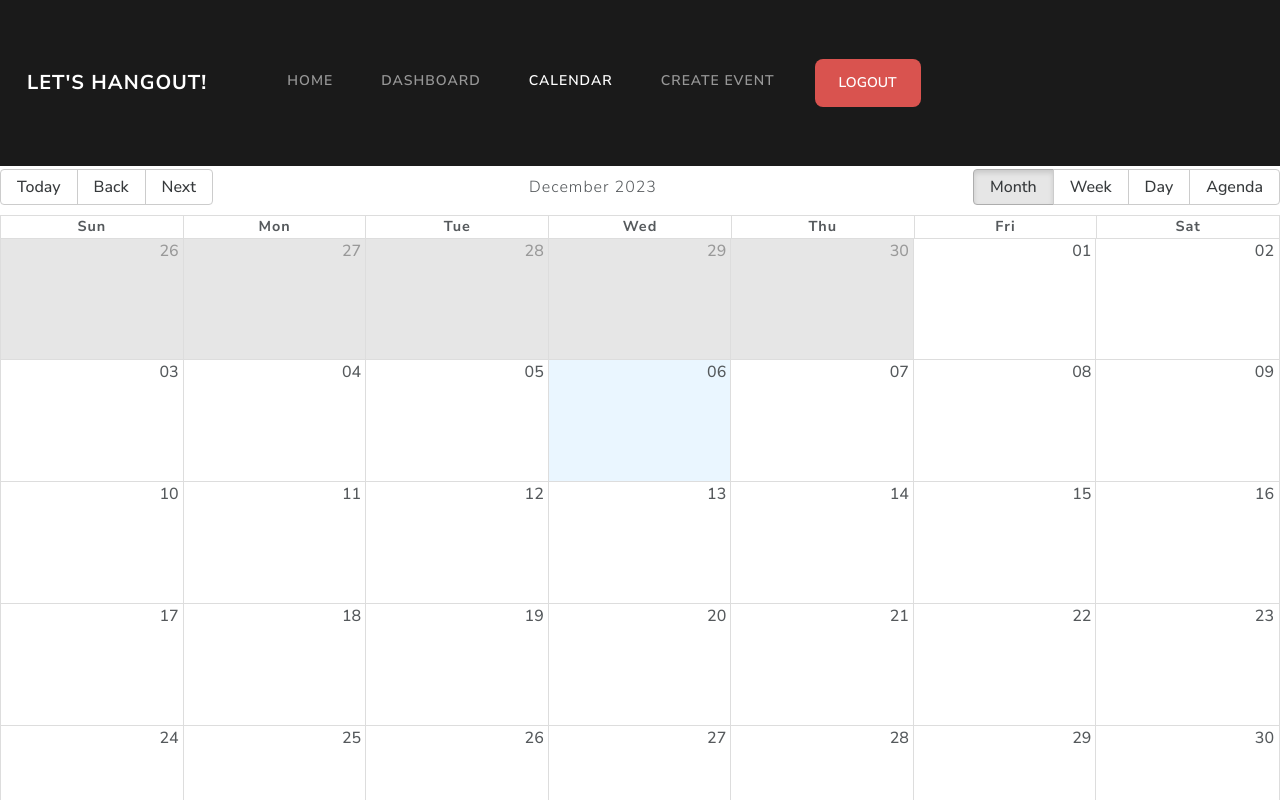
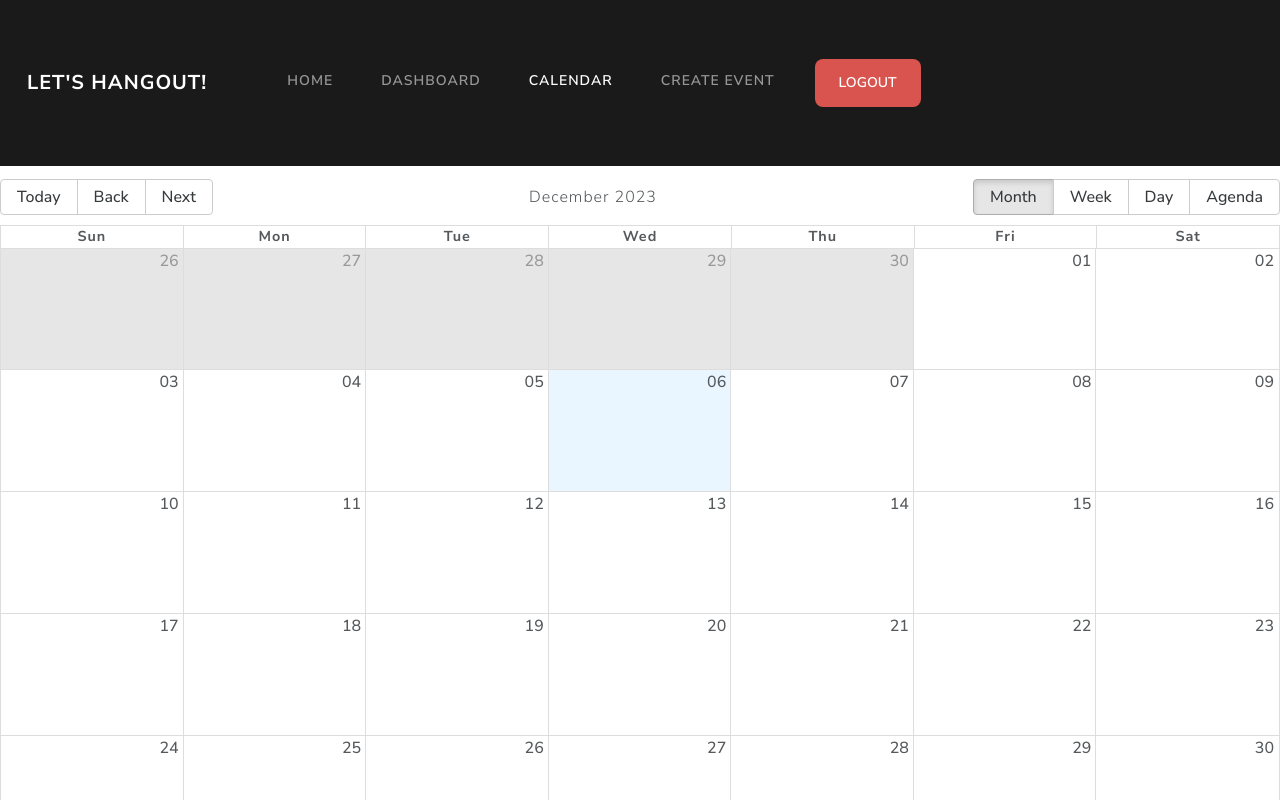
Before and after one commit to SPerrott22/lets-hangout, a React (Vite) app in the folder front-end/: page /calendar in a window 1280 px wide. Shown: the top 800 px of the page. Built offline with nearby package versions, Linux system fonts and the light colour scheme; no server answers; sample sign-in values are in the browser's storage.

Commit message:
Adjust spacing of calendar header from the site header

```diff
--- a/front-end/pages/Calendar.css
+++ b/front-end/pages/Calendar.css
@@ -2,19 +2,21 @@
     text-align: center;
     position: relative; /* or absolute or fixed, depending on your layout */
     background-color: white;
+
   }
 
-  .calendar-logo {
+  .calendar-header {
+    background-color: white;
+    height: 10px;
+    color: white;
+  }
+
+  /* .calendar-logo {
     animation: App-logo-spin infinite 20s linear;
     height: 80px;
   }
 
-  .calendar-header {
-    background-color: #222;
-    height: 150px;
-    padding: 20px;
-    color: white;
-  }
+
 
   .calendar-title {
     font-size: 1.5em;
@@ -27,4 +29,4 @@
   @keyframes App-logo-spin {
     from { transform: rotate(0deg); }
     to { transform: rotate(360deg); }
-  }
+  } */
--- a/front-end/pages/Calendar.jsx
+++ b/front-end/pages/Calendar.jsx
@@ -77,6 +77,7 @@ const MyCalendar = () => {
 
   return (
       <div className="calendar">
+        <div className="calendar-header"></div>
         <Calendar
           localizer={localizer}
           defaultDate={new Date()}
```
Lines whose indentation alone changed are shown as unchanged.
